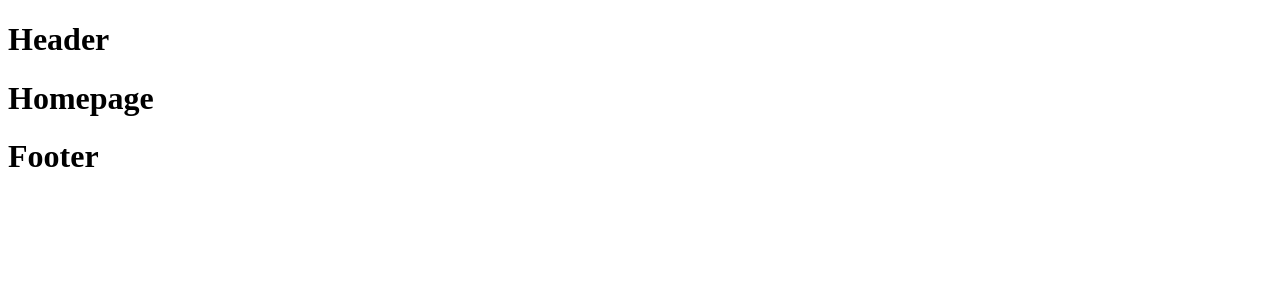
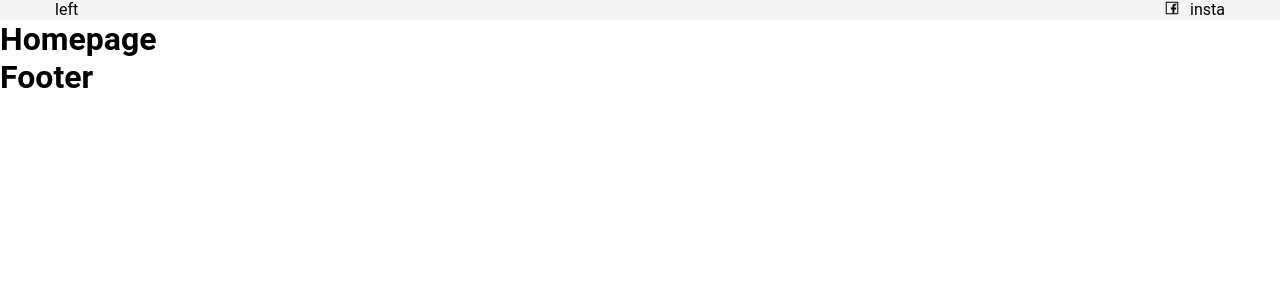
Before and after one commit to thuymax/project_node, a React (Vite) app: page / in a window 1280 px wide. Shown: the top 300 px of the page. Built offline with nearby package versions, Linux system fonts and the light colour scheme.

Commit message:
thi cong them header icon

```diff
--- a/package.json
+++ b/package.json
@@ -12,6 +12,7 @@
   "dependencies": {
     "react": "^18.3.1",
     "react-dom": "^18.3.1",
+    "react-icons": "^5.4.0",
     "react-router-dom": "^7.1.1"
   },
   "devDependencies": {
--- a/src/main.jsx
+++ b/src/main.jsx
@@ -1,7 +1,7 @@
 import { createRoot } from 'react-dom/client'
 import { BrowserRouter } from 'react-router-dom'
 import RouterCustom from './router.jsx'
-
+import './style/style.scss'
 
 createRoot(document.getElementById('root')).render(
    <BrowserRouter>
--- a/src/pages/users/theme/header/index.jsx
+++ b/src/pages/users/theme/header/index.jsx
@@ -1,5 +1,28 @@
 import {memo} from "react";
+import "./style.scss";
+import { AiOutlineFacebook } from 'react-icons/ai';
 const Header = ()=>{
-  return <h1>Header</h1>
+  return (
+    <div className="header_top">
+      <div className="container">
+          <div className="row">
+              <div className="col-6">
+                left
+              </div>
+              <div className="col-6 header_top_right">
+                 <ul>
+                    <li>
+                    <AiOutlineFacebook  />
+                    </li>
+                    <li>
+                      insta
+                    </li>
+                 </ul>
+              </div>
+          </div>
+
+      </div>
+    </div>
+  )
 };
 export default  memo(Header);
--- /dev/null
+++ b/src/pages/users/theme/header/style.scss
@@ -0,0 +1,12 @@
+.header_top{
+    background: #f5f5f5;
+}
+.header_top_right{
+    display: flex;
+    justify-content: end;
+    ul {
+        display: flex;
+        column-gap: 10px;
+        list-style:none;
+    }
+}
--- /dev/null
+++ b/src/style/pages/_all.scss
@@ -0,0 +1,28 @@
+@use "sass:map";
+@import "theme";
+html,body{
+    margin: 0;
+}
+
+*{
+    font-family: Roboto;
+    padding: 0;
+    margin:0;
+}
+.container{
+    max-width:1170px;
+    width:100%;
+    padding-left: 15px;
+    padding-right:15px;
+    // background:map.get($theme-colors,"main");
+    margin: auto;
+}
+
+.row{
+    display: flex;
+    flex-wrap: wrap;
+}
+.col-6{
+    flex:0 0 50%;
+    max-width: 50%;
+}
--- /dev/null
+++ b/src/style/pages/_theme.scss
@@ -0,0 +1,3 @@
+$theme-colors : (
+    "main":#008874
+)
--- /dev/null
+++ b/src/style/style.scss
@@ -0,0 +1 @@
+@import "pages/_all.scss";
```
Also changed, not shown: 1 other file (tests, documents, lock files or other folders).
